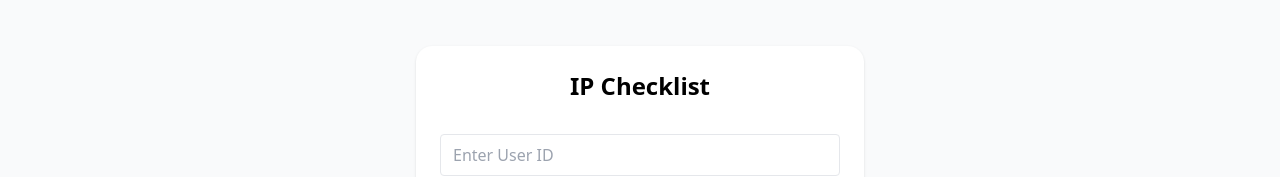
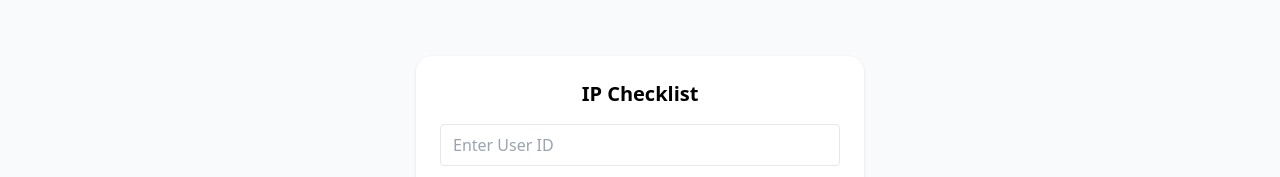
Before and after one commit to nayabrasul01/Swasth-Nari-App, a React (Vite) app: page / in a window 1280 px wide. Both pictures are taken after typing "Sample", "Sample123" into the empty fields and a click on the button "Continue". Shown: the part 292-469 px from the top of the page. Built offline with nearby package versions, Linux system fonts and the light colour scheme; no server answers.

Commit message:
updated text size

```diff
--- a/src/pages/Login.jsx
+++ b/src/pages/Login.jsx
@@ -29,7 +29,9 @@ export default function Login() {
        <div className="flex-grow flex items-center justify-center">
         <div className="w-full max-w-md bg-white p-6 rounded-2xl shadow">
           <div className="flex justify-center mb-4">
-            <h2 className="text-2xl font-bold mb-4">IP Checklist</h2>
+            <h2 className="text-xl font-bold">
+              IP Checklist
+            </h2>
           </div>
 
           <form onSubmit={handleSubmit} className="space-y-4">
--- a/src/pages/MainLogin.jsx
+++ b/src/pages/MainLogin.jsx
@@ -32,9 +32,9 @@ export default function MainLogin() {
             />
           </div> */}
            <div className="flex justify-center mb-4">
-            <h3 className="text-xl font-bold">
+            <h2 className="text-xl font-bold">
               Login Portal
-            </h3>
+            </h2>
            </div>
 
           <form onSubmit={handleSubmit} className="space-y-4">
```
